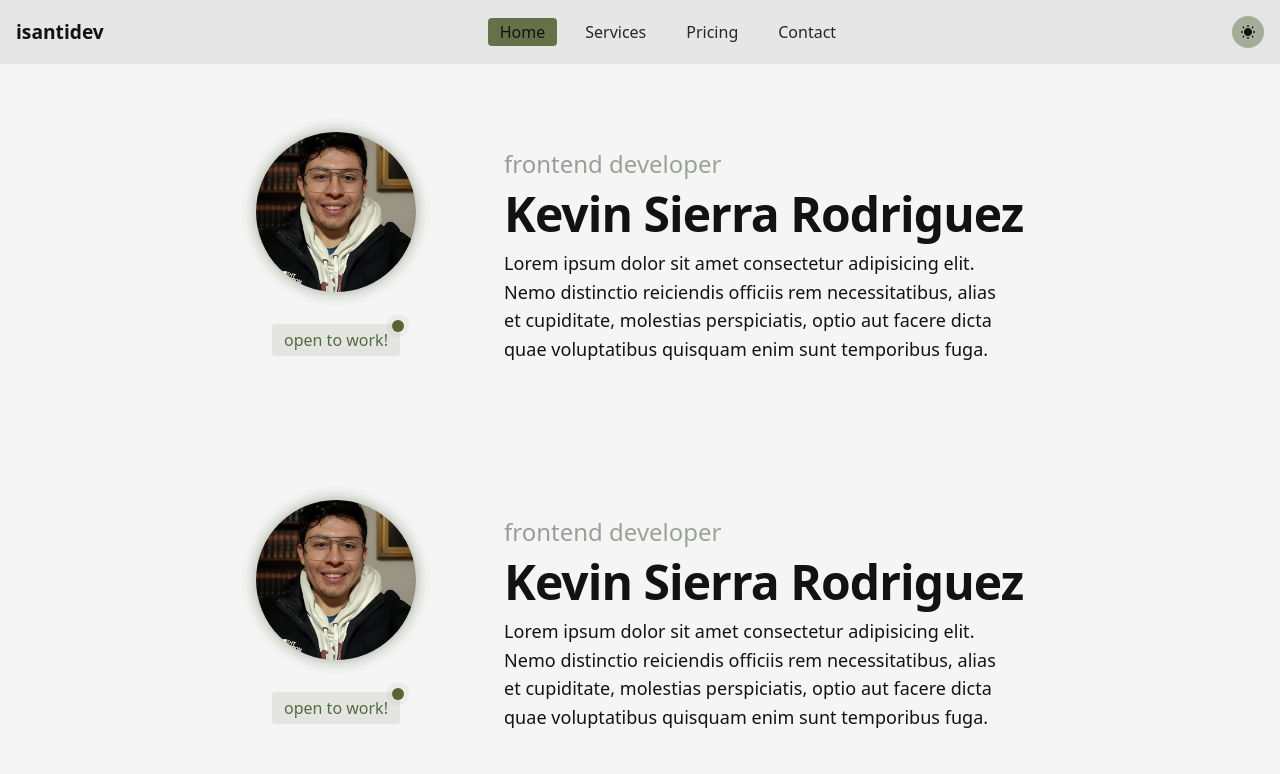
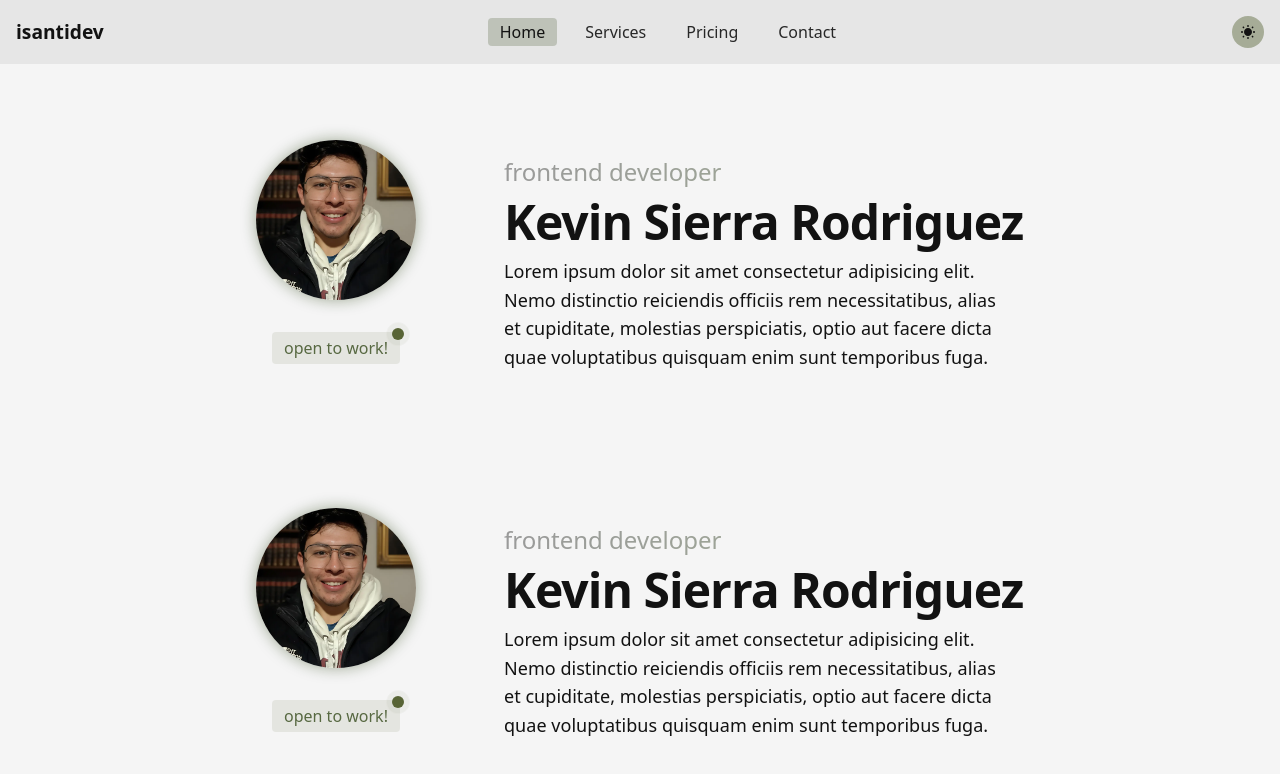
Before and after one commit to isantidev/my-portfolio, a React (Vite) app: page / in a window 1280 px wide. Shown: the top 774 px of the page. Built offline with nearby package versions, Linux system fonts and the light colour scheme.

Commit message:
nav color fixed and better legibility. Bug fixed between nav and the following component

```diff
--- a/src/components/layout/Navigation.jsx
+++ b/src/components/layout/Navigation.jsx
@@ -22,7 +22,7 @@ const Navigation = () => {
 
     return (
         <>
-            <nav className="inline-block w-full min-h-16 justify-center bg-custom-secondary z-999">
+            <nav className="inline-block w-full min-h-[4.5rem] md:min-h-16 justify-center bg-custom-secondary z-999">
                 <div className="fixed top-0 right-0 left-0 w-full max-w-screen-xl flex flex-wrap items-center justify-between mx-auto p-4 h-auto bg-custom-secondary">
                     <a href="#" className="flex items-center">
                         <span className="self-center text-[1.2rem] font-semibold whitespace-nowrap">
@@ -32,7 +32,7 @@ const Navigation = () => {
                     <div className="flex items-center gap-3 md:gap-0 md:order-2">
                         <button
                             onClick={toggleTheme}
-                            className="size-8 rounded-full cursor-pointer bg-custom-primary/40 hover:bg-custom-primary/80 hover:shadow-sm hover:shadow-custom-text/20"
+                            className="size-8 rounded-full cursor-pointer bg-custom-primary/40 hover:bg-custom-accent/20 hover:shadow-sm hover:shadow-custom-text/20"
                         >
                             {theme === "light" ? (
                                 <IoMdSunny className="size-4 m-auto" />
@@ -62,11 +62,11 @@ const Navigation = () => {
                         } w-full md:block md:w-auto`}
                         id="navbar-solid-bg"
                     >
-                        <ul className="flex flex-col font-medium mt-4 rounded-lg bg-custom-primary/40 md:gap-4 md:flex-row md:mt-0 md:border-0 md:bg-transparent">
+                        <ul className="flex flex-col font-medium mt-4 rounded-lg md:rounded-none overflow-hidden bg-custom-primary/40 md:gap-4 md:flex-row md:mt-0 md:border-0 md:bg-transparent">
                             <li>
                                 <a
                                     href="#"
-                                    className="block py-2 px-3 md:py-0.5 text-custom-text bg-custom-primary/60 rounded-sm md:bg-custom-primary/80 md:text-custom-text"
+                                    className="block py-2 px-3 md:py-0.5 text-custom-text bg-custom-accent/20 md:rounded-sm md:bg-custom-accent/20 md:text-custom-text"
                                     aria-current="page"
                                 >
                                     Home
@@ -75,7 +75,7 @@ const Navigation = () => {
                             <li>
                                 <a
                                     href="#"
-                                    className="block py-2 px-3 md:py-0.5 text-custom-text/90 rounded-sm hover:text-custom-text focus:text-custom-text focus:bg-custom-primary/80 md:border-0 md:hover:bg-custom-primary/70 "
+                                    className="block py-2 px-3 md:py-0.5 text-custom-text/90 md:rounded-sm md:overflow-auto hover:text-custom-text focus:bg-custom-accent/20 md:border-0 md:hover:bg-custom-accent/20 "
                                 >
                                     Services
                                 </a>
@@ -83,7 +83,7 @@ const Navigation = () => {
                             <li>
                                 <a
                                     href="#"
-                                    className="block py-2 px-3 md:py-0.5 text-custom-text/90 rounded-sm hover:text-custom-text focus:text-custom-text focus:bg-custom-primary/80 md:border-0 md:hover:bg-custom-primary/70 "
+                                    className="block py-2 px-3 md:py-0.5 text-custom-text/90 md:rounded-sm hover:text-custom-text focus:bg-custom-accent/20 md:border-0 md:hover:bg-custom-accent/20 "
                                 >
                                     Pricing
                                 </a>
@@ -91,7 +91,7 @@ const Navigation = () => {
                             <li>
                                 <a
                                     href="#"
-                                    className="block py-2 px-3 md:py-0.5 text-custom-text/90 rounded-sm hover:text-custom-text focus:text-custom-text focus:bg-custom-primary/80 md:border-0 md:hover:bg-custom-primary/70 "
+                                    className="block py-2 px-3 md:py-0.5 text-custom-text/90 md:rounded-sm hover:text-custom-text focus:bg-custom-accent/20 md:border-0 md:hover:bg-custom-accent/20 "
                                 >
                                     Contact
                                 </a>
--- a/src/styles/global.css
+++ b/src/styles/global.css
@@ -10,6 +10,7 @@ body,
 #root {
     display: flex;
     flex-direction: column;
+    gap: 1rem;
 }
 
 @theme {
```
